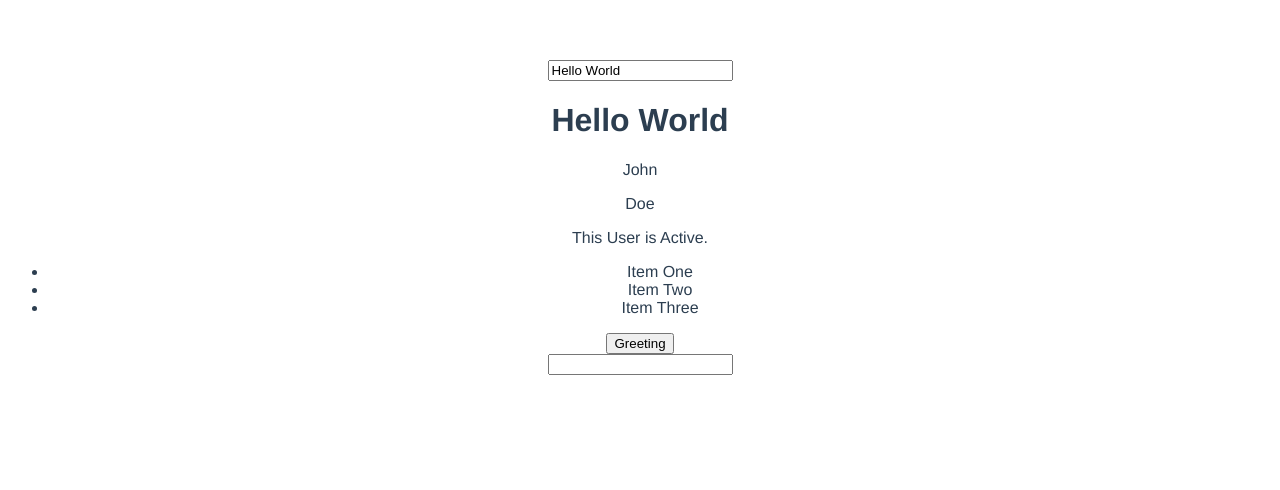
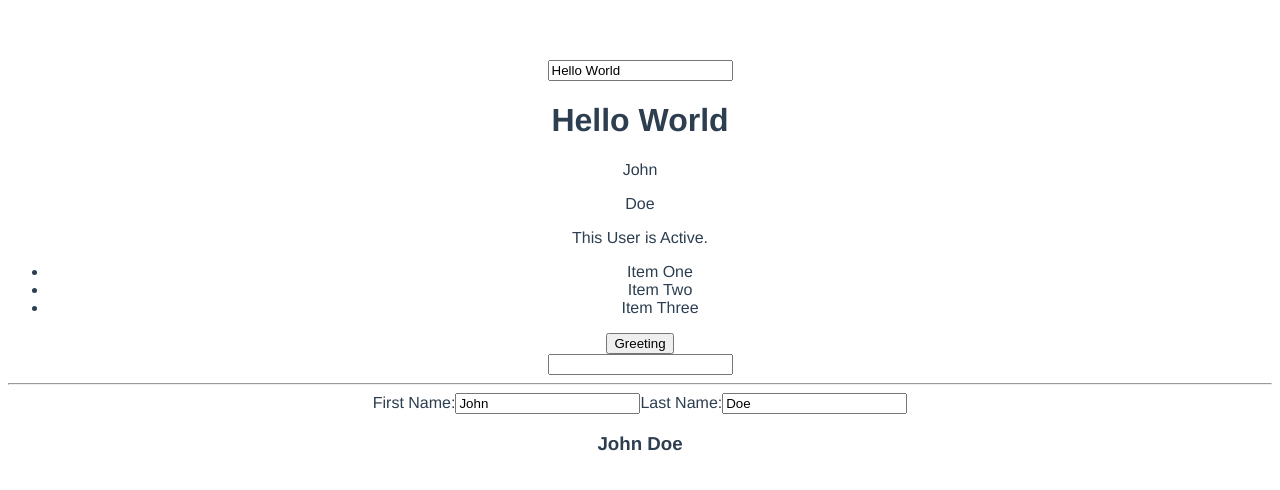
Before and after one commit to MBing/Vue-Test, a Vue app: page / in a window 1280 px wide. Shown: the top 490 px of the page. Built offline with nearby package versions, Linux system fonts and the light colour scheme.

Commit message:
Add binding with computed method

```diff
--- a/src/components/Test.vue
+++ b/src/components/Test.vue
@@ -18,6 +18,15 @@
     <br />
 
     <input type="text" v-on:keyup="pressKey" v-on:keyup.enter="pressEnter">
+
+    <hr>
+
+    <label>First Name:</label>
+    <input type="text" v-model="user.firstName">
+    <label>Last Name:</label>
+    <input type="text" v-model="user.lastName">
+
+    <h3>{{ fullName }}</h3>
   </div>
 </template>
 
@@ -57,6 +66,11 @@
         console.log('You hit enter!');
       },
     },
+    computed: {
+      fullName: function fName() {
+        return `${this.user.firstName} ${this.user.lastName}`;
+      },
+    },
   };
 </script>
 
```
